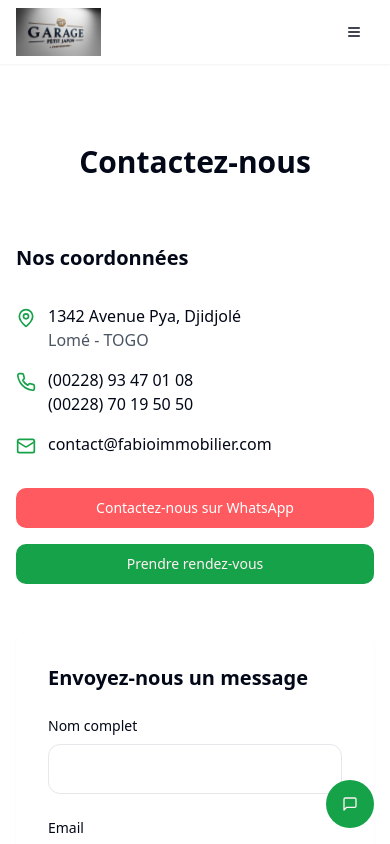
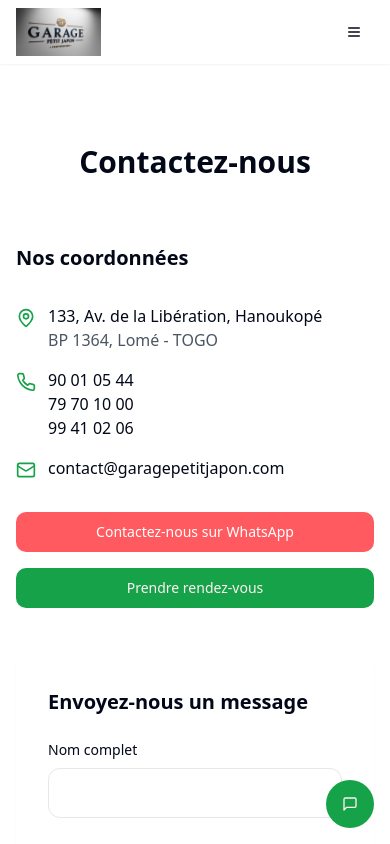
Before and after one commit to petijapon/garagepetitjapon1-36624aa1, a React (Vite) app: page /contact in a window 390 px wide. Shown: the top 844 px of the page. Built offline with nearby package versions, Linux system fonts and the light colour scheme.

Commit message:
Fix settings link and update contact details
The settings link is fixed and hidden as before.  Contact page coordinates are updated with the new phone numbers, address, and email address.

```diff
--- a/src/pages/Contact.tsx
+++ b/src/pages/Contact.tsx
@@ -1,3 +1,4 @@
+
 import { MapPin, Phone, Mail, Mic } from "lucide-react";
 import { Button } from "@/components/ui/button";
 import Navbar from "@/components/Navbar";
@@ -18,7 +19,7 @@ const Contact = () => {
   };
 
   const handleWhatsApp = () => {
-    window.open("https://wa.me/22893470108", "_blank");
+    window.open("https://wa.me/22890010544", "_blank");
   };
 
   const handleAppointment = () => {
@@ -54,22 +55,23 @@ const Contact = () => {
               <div className="flex items-start gap-3">
                 <MapPin className="w-5 h-5 text-primary mt-1" />
                 <div>
-                  <p className="font-medium">1342 Avenue Pya, Djidjolé</p>
-                  <p className="text-gray-600">Lomé - TOGO</p>
+                  <p className="font-medium">133, Av. de la Libération, Hanoukopé</p>
+                  <p className="text-gray-600">BP 1364, Lomé - TOGO</p>
                 </div>
               </div>
 
               <div className="flex items-start gap-3">
                 <Phone className="w-5 h-5 text-primary mt-1" />
                 <div>
-                  <p>(00228) 93 47 01 08</p>
-                  <p>(00228) 70 19 50 50</p>
+                  <p>90 01 05 44</p>
+                  <p>79 70 10 00</p>
+                  <p>99 41 02 06</p>
                 </div>
               </div>
 
               <div className="flex items-start gap-3">
                 <Mail className="w-5 h-5 text-primary mt-1" />
-                <p>contact@fabioimmobilier.com</p>
+                <p>contact@garagepetitjapon.com</p>
               </div>
             </div>
 
@@ -163,6 +165,8 @@ const Contact = () => {
           />
         </div>
       </div>
+
+      <Footer />
     </div>
   );
 };
```
